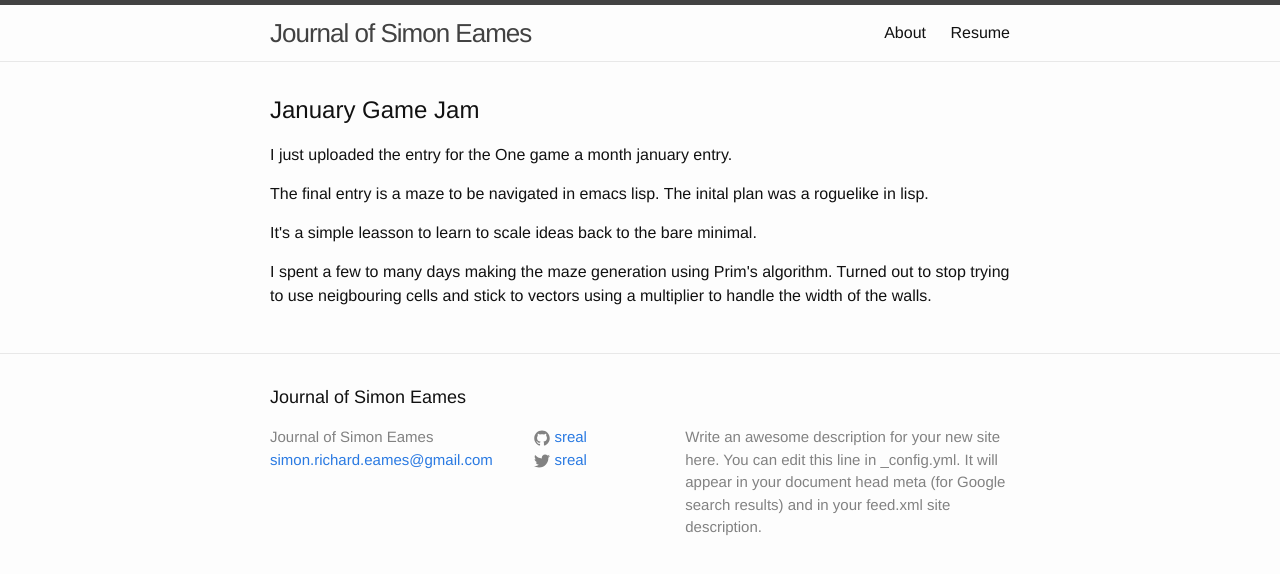
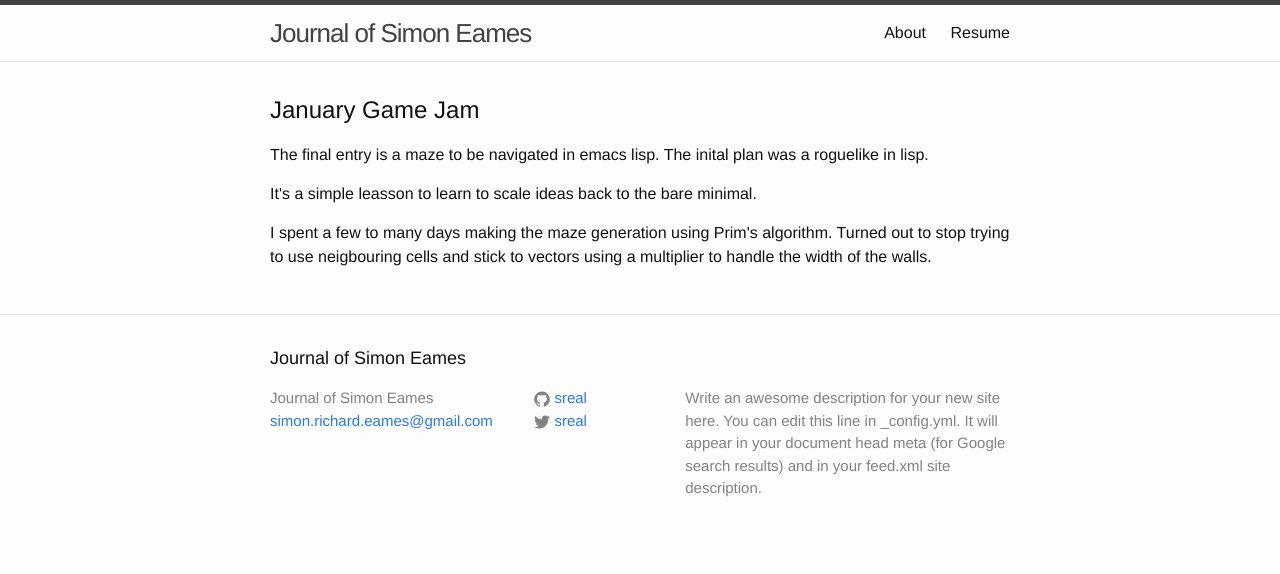
Before and after one commit to sreal/jekyll, a Jekyll site: the page built from _posts/2016-01-31-january-game-jam.html, in a window 1280 px wide. Shown: the top 574 px of the page. Built offline with Jekyll 4.4.1, drawn with Linux system fonts in a browser that asks for light colours.

Commit message:
Update jekyl site

```diff
--- a/_posts/2016-01-31-january-game-jam.html
+++ b/_posts/2016-01-31-january-game-jam.html
@@ -6,10 +6,6 @@ title: January Game Jam
 <div id="outline-container-sec-1" class="outline-2">
 <h2 id="sec-1">January Game Jam</h2>
 <div class="outline-text-2" id="text-1">
-<p>
-I just uploaded the entry for the One game a month january entry.
-</p>
-
 <p>
 The final entry is a maze to be navigated in emacs lisp.
 The inital plan was a roguelike in lisp.
```
